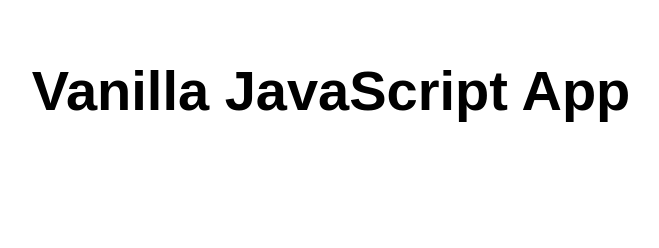
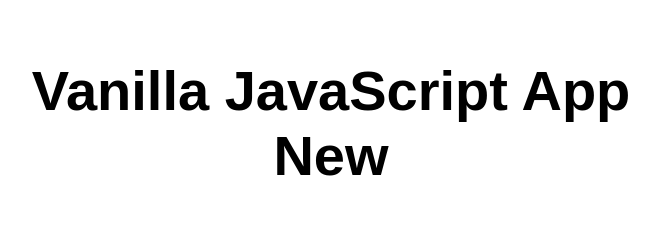
Before and after one commit to Kevenm2012/my-first-static-web-app, a website: page src/index.html in a window 1280 px wide. Shown: the whole page, without its empty margins (309-968 px from the left). Drawn offline with Linux system fonts and the light colour scheme.

Commit message:
Commit made from VS Code Azure Static Web Apps

```diff
--- a/src/index.html
+++ b/src/index.html
@@ -10,7 +10,7 @@
 
 <body>
   <main>
-    <h1>Vanilla JavaScript App</h1>
+    <h1>Vanilla JavaScript App New</h1>
   </main>
 </body>
 
```
Also changed, not shown: 1 other file.
